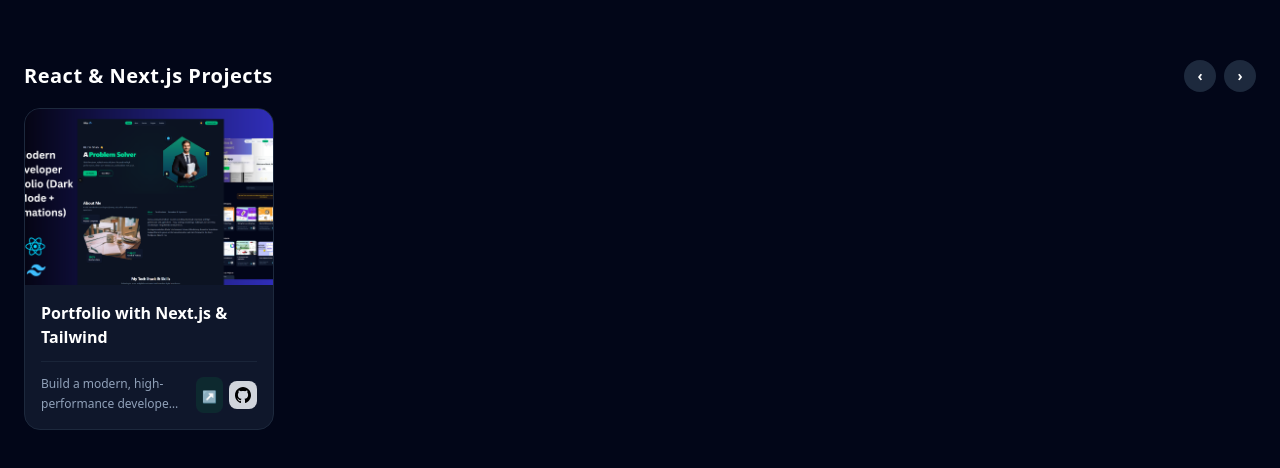
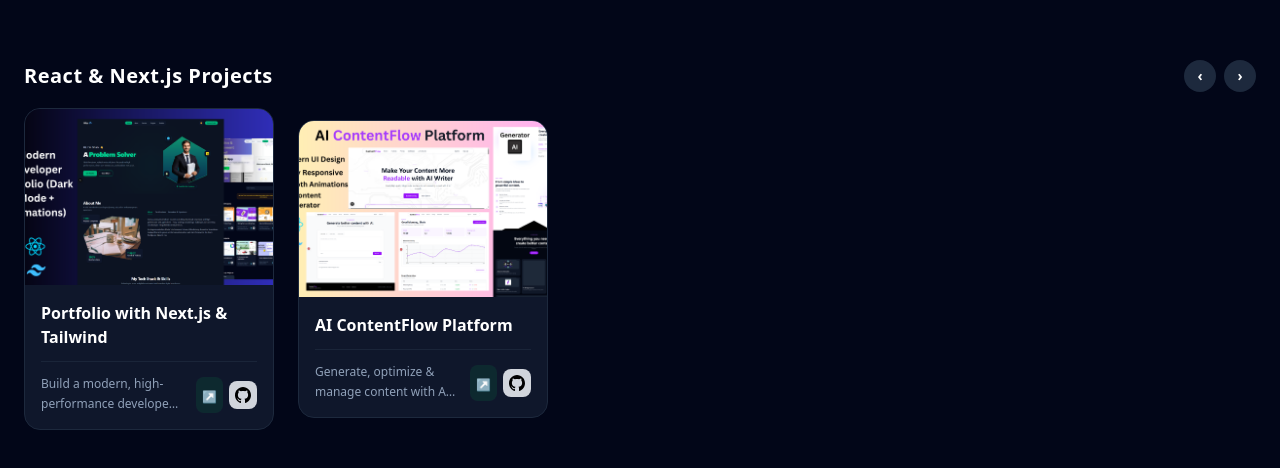
Before and after one commit to shiekfaiyaz/01-portfolio-reactjs, a Next.js app: page /projects in a window 1280 px wide. Shown: the part 1780-2248 px from the top of the page. Built offline with nearby package versions, Linux system fonts and the light colour scheme.

Commit message:
Updated added 02- saas AI reactjs project to portfolio

```diff
--- a/src/data/projects.ts
+++ b/src/data/projects.ts
@@ -190,6 +190,14 @@ export const CATEGORY_LIST = [
         github: "http://github.com/shiekfaiyaz/01-portfolio-reactjs",
         live: "https://01-portfolio-reactjs.vercel.app/",
       },
+           {
+        id: "rn2",
+        title: "AI ContentFlow Platform",
+        description: "Generate, optimize & manage content with AI and Track generations, usage, credits & content activity",
+        image: "/project-img/02-Saas-reactjs.png",
+        github: "http://github.com/shiekfaiyaz/02-saasAi-react",
+        live: "https://02-saas-ai-react.vercel.app/",
+      },
     ],
   },
   {
```
Also changed, not shown: public/project-img/02-Saas-reactjs.png (added).
